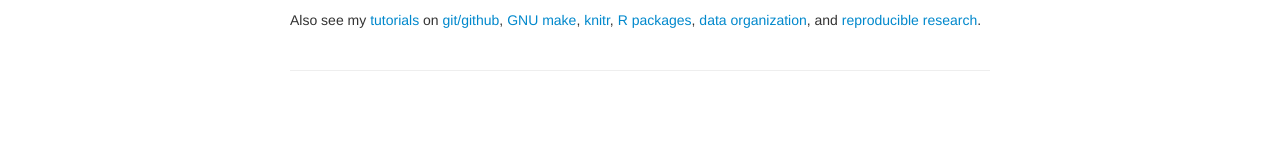
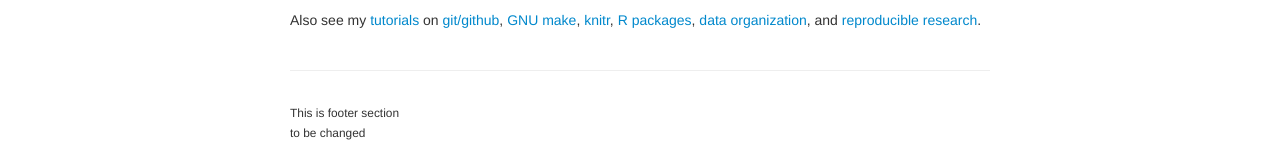
Before and after one commit to hsimon28/simon_gh_page, a Jekyll site: the page built from index.md, in a window 1280 px wide. Shown: the part 786-936 px from the top of the page. Built offline with Jekyll 4.4.1, drawn with Linux system fonts in a browser that asks for light colours; before the commit the page ends 900 px from its top, so only the background shows below that.

Commit message:
Update default.html

```diff
--- a/_includes/themes/twitter/default.html
+++ b/_includes/themes/twitter/default.html
@@ -44,6 +44,8 @@
       <hr>
       <footer>
         <p><small>
+          <div>This is footer section</div>
+          <div>to be changed</div>
         </small></p>
       </footer>
 
```
